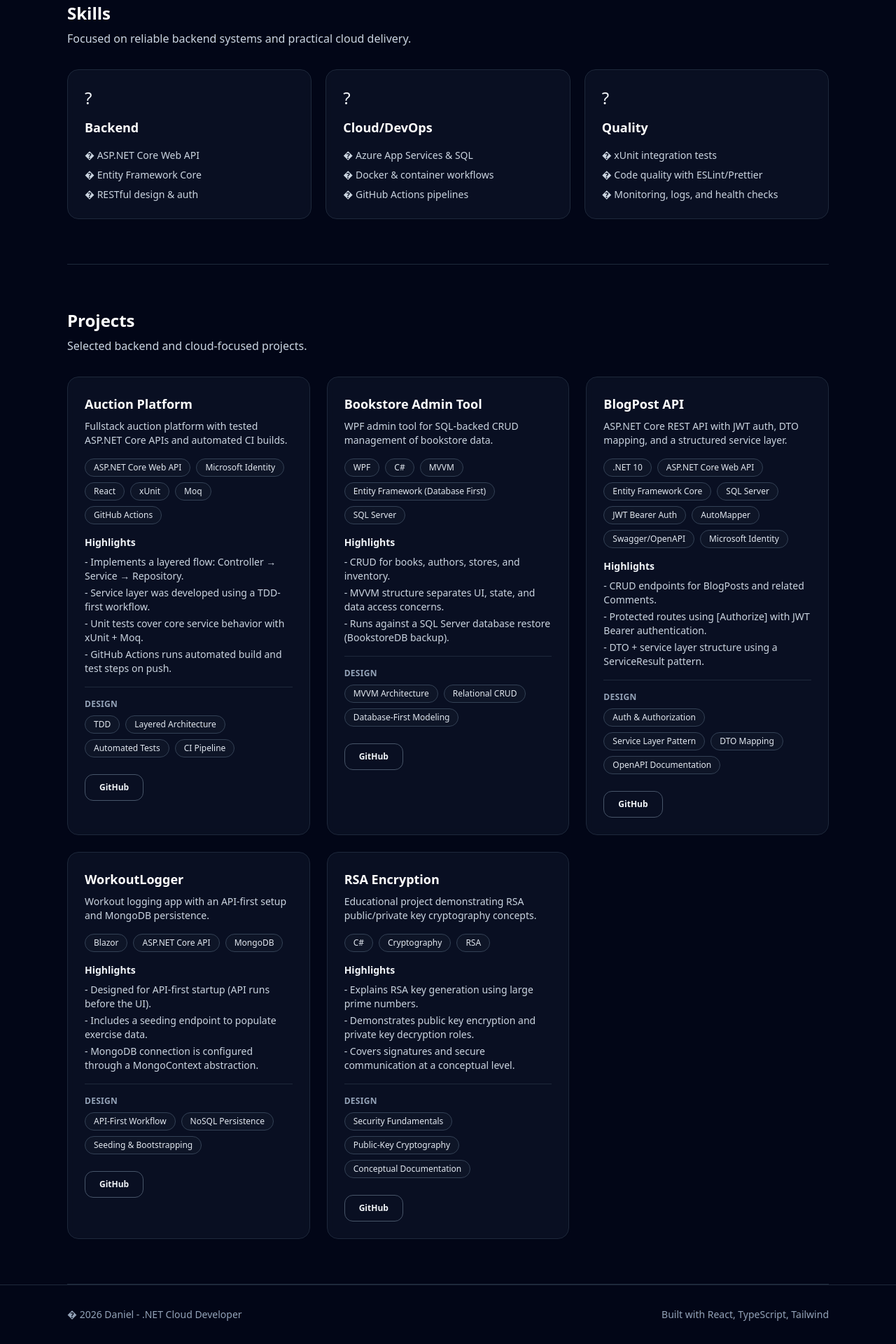
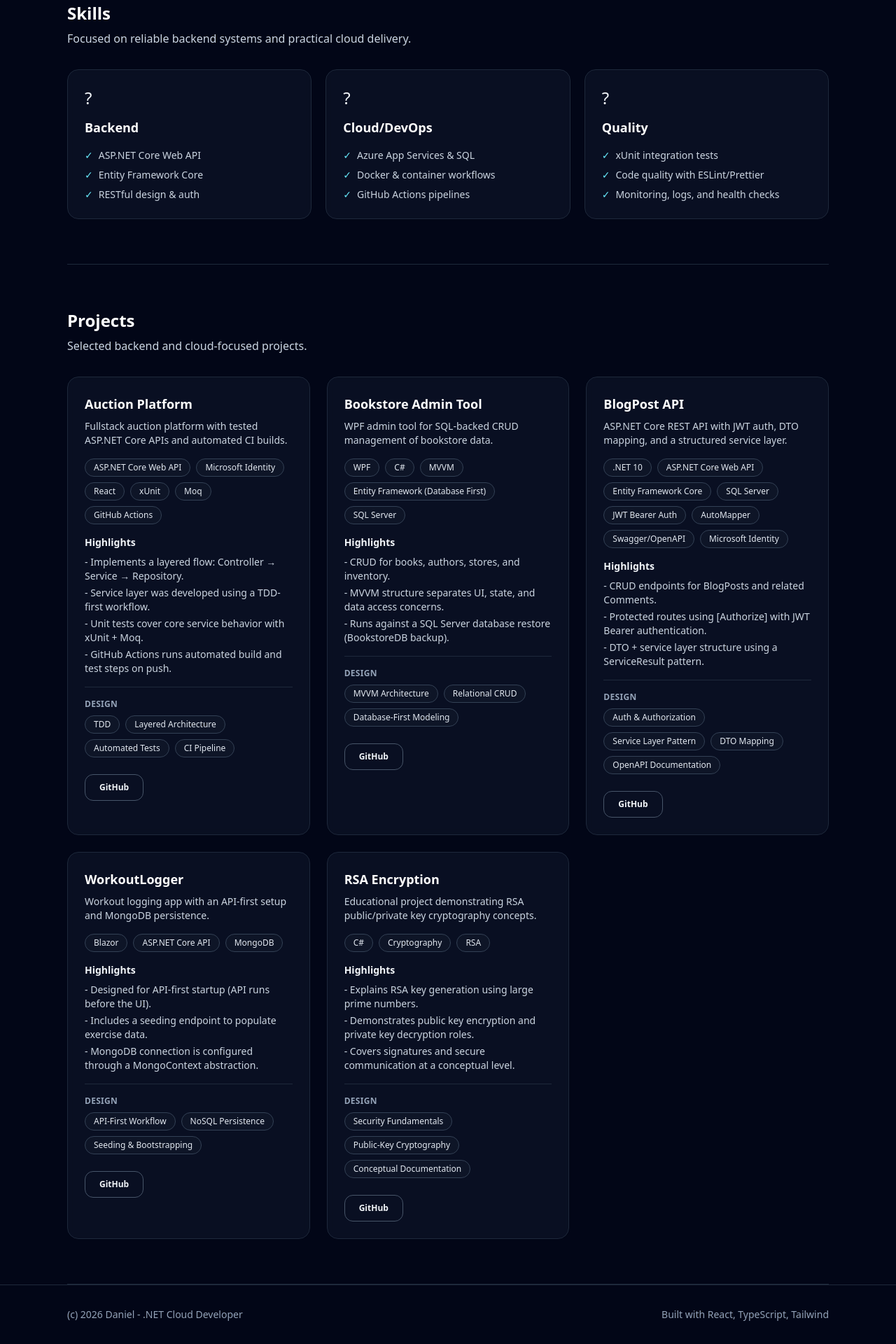
Before and after one commit to danirank/portfolio-daniel-rank, a React (Vite) app in the folder MyPortfolio/: page / in a window 1280 px wide. Shown: the part 608-2528 px from the top of the page at 70% size. Built offline with nearby package versions, Linux system fonts and the light colour scheme.

Commit message:
Fix navbar/mobile icons and update skills nav and markers

```diff
--- a/MyPortfolio/src/components/layout/Footer.tsx
+++ b/MyPortfolio/src/components/layout/Footer.tsx
@@ -4,7 +4,7 @@ export function Footer() {
   return (
     <footer className="border-t border-slate-800 py-8">
       <Container className="flex flex-col items-center justify-between gap-3 text-sm text-slate-400 md:flex-row">
-        <p>� {new Date().getFullYear()} Daniel - .NET Cloud Developer</p>
+        <p>(c) {new Date().getFullYear()} Daniel - .NET Cloud Developer</p>
         <p>Built with React, TypeScript, Tailwind</p>
       </Container>
     </footer>
--- a/MyPortfolio/src/components/layout/Navbar.tsx
+++ b/MyPortfolio/src/components/layout/Navbar.tsx
@@ -4,6 +4,7 @@ import { Container } from './Container'
 
 const navLinks = [
   { href: '#about', label: 'About' },
+  { href: '#skills', label: 'Skills' },
   { href: '#projects', label: 'Projects' },
 ]
 
--- a/MyPortfolio/src/components/sections/Skills.tsx
+++ b/MyPortfolio/src/components/sections/Skills.tsx
@@ -18,7 +18,10 @@ export function SkillsSection() {
             <h3 className="mt-3 text-lg font-semibold text-white">{group.title}</h3>
             <ul className="mt-4 space-y-2 text-sm text-slate-300">
               {group.items.map((item) => (
-                <li key={item}>� {item}</li>
+                <li key={item}>
+                  <span className="mr-2 text-cyan-300">{'\u2713'}</span>
+                  {item}
+                </li>
               ))}
             </ul>
           </Card>
```
